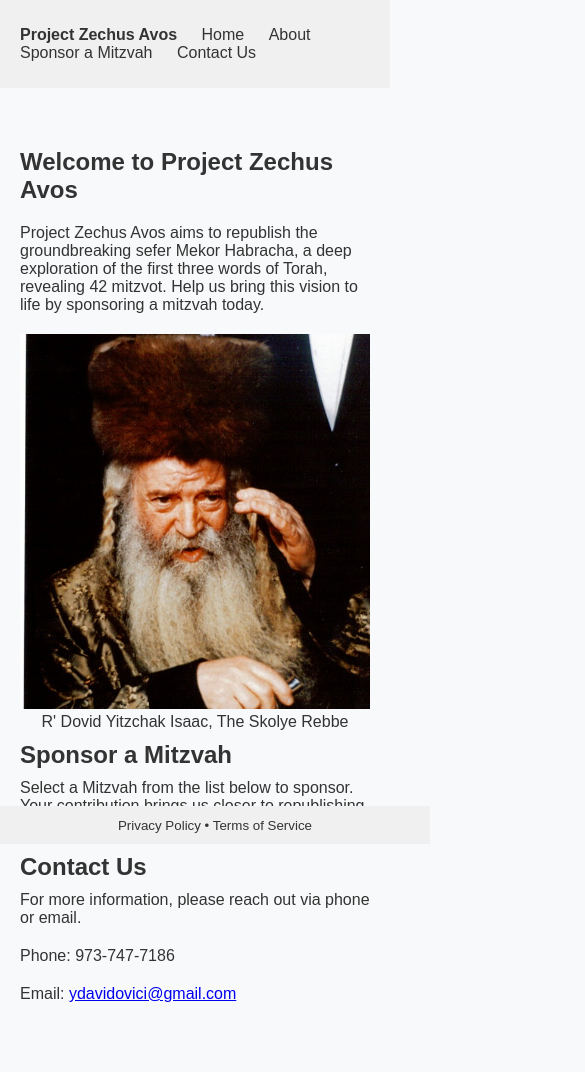
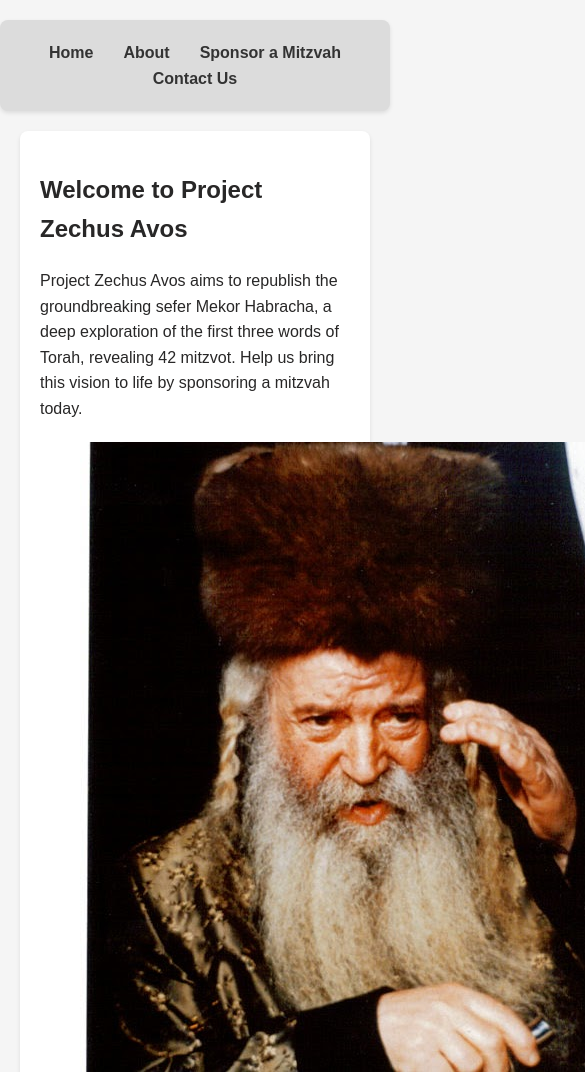
Before and after one commit to Ydavidovici/Project-Zechus-Avos, a plain HTML site: page Frontend/HTML/index.html in a window 390 px wide. Shown: the top 1072 px of the page, 585 px wide, since content can reach past the window. Drawn offline with Linux system fonts and the light colour scheme; a script that the page names is missing; files whose address does not match are found by name.

Commit message:
updated css and html

```diff
--- a/Frontend/CSS/styles.css
+++ b/Frontend/CSS/styles.css
@@ -1,134 +1,92 @@
+/* Global page styles */
 body, html {
   margin: 0;
   padding: 0;
-    font-family: Arial, sans-serif;
+  font-family: 'Arial', sans-serif;
+  background-color: #f5f5f5; /* Light gray for the page background, correcting the earlier #282727 */
+  color: #282727; /* Assuming you want the text color to be this dark gray */
+  line-height: 1.6;
 }
+
+/* Updating the navigation bar with added lateral margins */
 nav {
-    background-color: #f0f0f0;
-    padding: 10px 20px;
+  box-sizing: border-box;
+  background-color: #dcdcdc; /* Light gray for the nav background */
+  padding: 20px; /* Padding of 20px on all sides */
+  border-radius: 8px; /* Maintaining rounded corners */
+  box-shadow: 0 2px 4px rgba(0,0,0,0.1); /* Subtle shadow for depth */
+  margin: 20px; /* Adds 20px margin on all sides */
+  display: flex;
+  justify-content: center;
+  width: calc(100% - 40px);
 }
+
+
 nav ul {
   list-style-type: none;
   padding: 0;
+  margin: 0;
+  display: flex;
+  justify-content: center;
+  flex-wrap: wrap;
 }
+
 nav ul li {
-    display: inline;
-    margin-right: 20px;
+  margin: 0 15px;
 }
+
 nav ul li a {
   text-decoration: none;
-    color: #333;
-}
-.container {
-    max-width: 800px;
-    margin: 20px auto;
-    padding: 20px;
-}
-.grid {
-    display: grid;
-    grid-template-columns: 1fr;
-    gap: 20px;
-}
-h2, h3 {
-    margin: 10px 0;
-}
-p {
-    margin: 10px 0 20px 0;
-}
-figure {
-    margin: 0;
-    text-align: center;
-}
-img {
-    max-width: 100%;
-    height: auto;
-}
-footer {
-    background-color: #f0f0f0;
-    text-align: center;
-    padding: 10px 20px;
-    position: fixed;
-    left: 0;
-    bottom: 0;
-    width: 100%;
-}
-footer small a {
-    text-decoration: none;
-    color: #333;
+  color: #333; /* Ensuring contrast against the light gray nav background */
+  font-weight: bold;
 }
 
-.cards {
-    display: grid;
-    grid-template-columns: repeat(auto-fill, minmax(250px, 1fr));
-    gap: 20px;
-    padding: 20px;
+/* Container styling */
+.container {
+  max-width: 1200px;
+  margin: 20px auto;
+  padding: 40px;
+  background-color: #fff;
+  border-radius: 8px;
+  box-shadow: 0 2px 4px rgba(0,0,0,0.1);
 }
 
-  .card {
-    box-shadow: 0 4px 8px rgba(0, 0, 0, 0.1);
-    border-radius: 10px;
-    overflow: hidden;
-    transition: transform 0.2s;
+/* Text and link adjustments for readability */
+h1, h2, h3, p, a {
+  margin-top: 20px;
+  margin-bottom: 20px;
 }
 
-  .card:hover {
-    transform: scale(1.05);
+a:link, a:visited {
+  color: #333; /* Adjust link colors */
 }
 
-  .button {
-    background-color: #007bff;
-    color: white;
-    padding: 10px 20px;
-    border: none;
-    border-radius: 5px;
-    cursor: pointer;
-    transition: background-color 0.3s, transform 0.2s;
+a:hover, a:active {
+  color: #666;
+  text-decoration: underline;
 }
 
-  .button:hover, .button:focus {
-    background-color: #0056b3;
-    transform: translateY(-2px);
+/* Footer styling to match the navigation bar */
+footer {
+  background-color: #dcdcdc; /* Matching the nav background */
+  color: #333;
+  text-align: center;
+  padding: 20px;
+  border-radius: 8px;
+  margin: 20px auto;
+  width: calc(100% - 40px);
+  box-sizing: border-box;
 }
 
-  .modal-backdrop {
-    position: fixed;
-    top: 0;
-    left: 0;
-    width: 100%;
-    height: 100%;
-    background-color: rgba(0, 0, 0, 0.5);
-    display: none;
+@media screen and (max-width: 768px) {
+  .container, nav, footer {
+    padding: 20px;
+    width: auto; /* Allow the container, nav, and footer to adapt to screen size */
+    margin: 20px;
+    box-sizing: border-box;
   }
 
-  .modal-content {
-    background-color: white;
-    position: fixed;
-    top: 50%;
-    left: 50%;
-    transform: translate(-50%, -50%);
-    padding: 20px;
-    border-radius: 10px;
-    max-width: 500px;
-    width: 90%;
+  nav, footer {
+    margin: 20px auto; /* Ensure consistent margin for smaller screens */
   }
-
-
-  .fade-in {
-    animation: fadeIn 0.5s;
 }
-
-  @keyframes fadeIn {
-    from { opacity: 0; }
-    to { opacity: 1; }
-  }
-
-  :root {
-    --primary-color: #007bff;
-    --text-color: #333;
-    --background-color: #f8f9fa;
-  }
-
-  body {
-    color: var(--text-color);
-    background-color: var(--background-color);
-  }
--- a/Frontend/HTML/index.html
+++ b/Frontend/HTML/index.html
@@ -11,7 +11,6 @@
 <body>
 <nav>
     <ul>
-        <li><strong>Project Zechus Avos</strong></li>
         <li><a href="index.html">Home</a></li>
         <li><a href="#about">About</a></li>
         <li><a href="#sponsor">Sponsor a Mitzvah</a></li>
```
Lines whose indentation alone changed are shown as unchanged.
